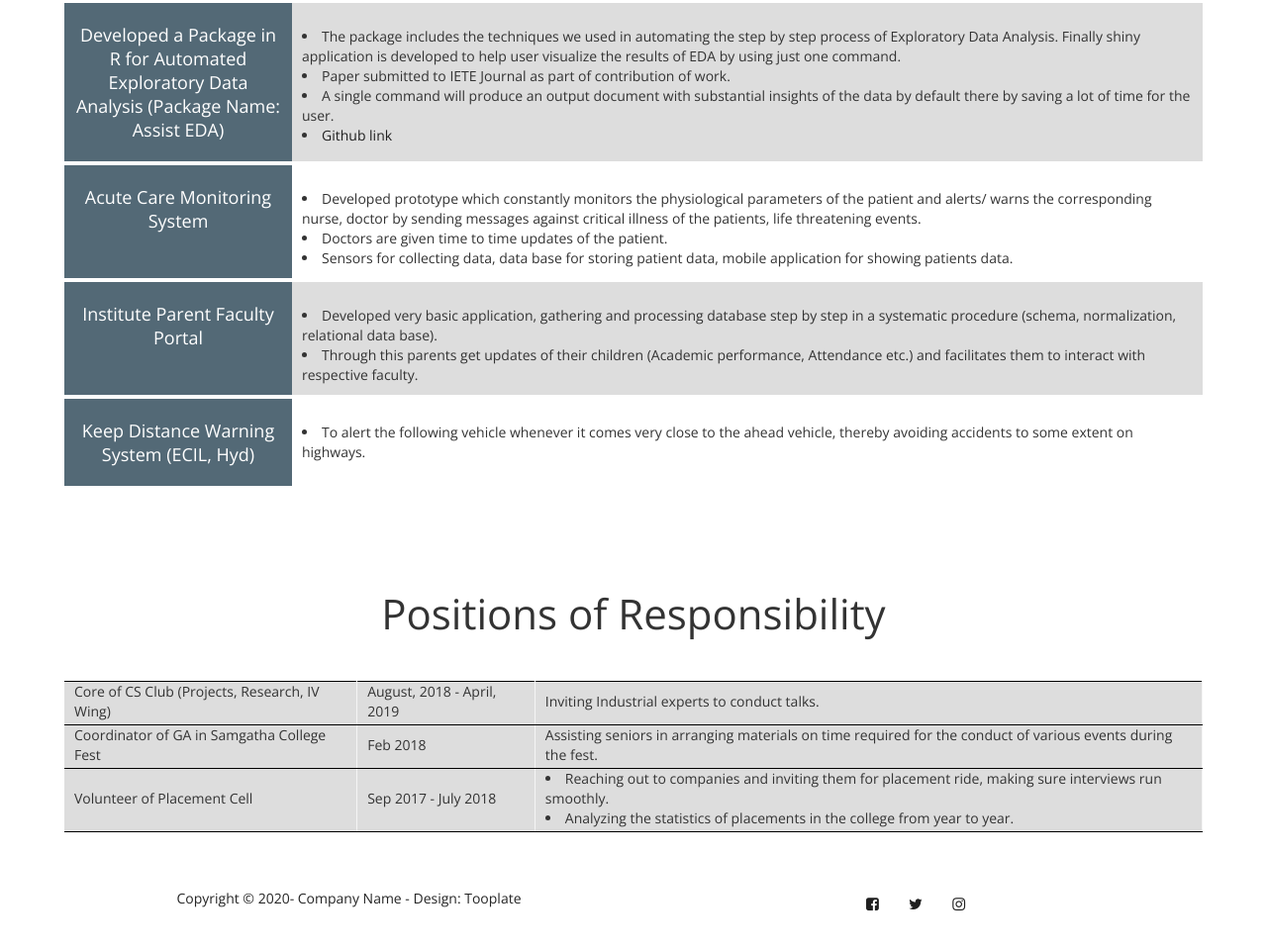
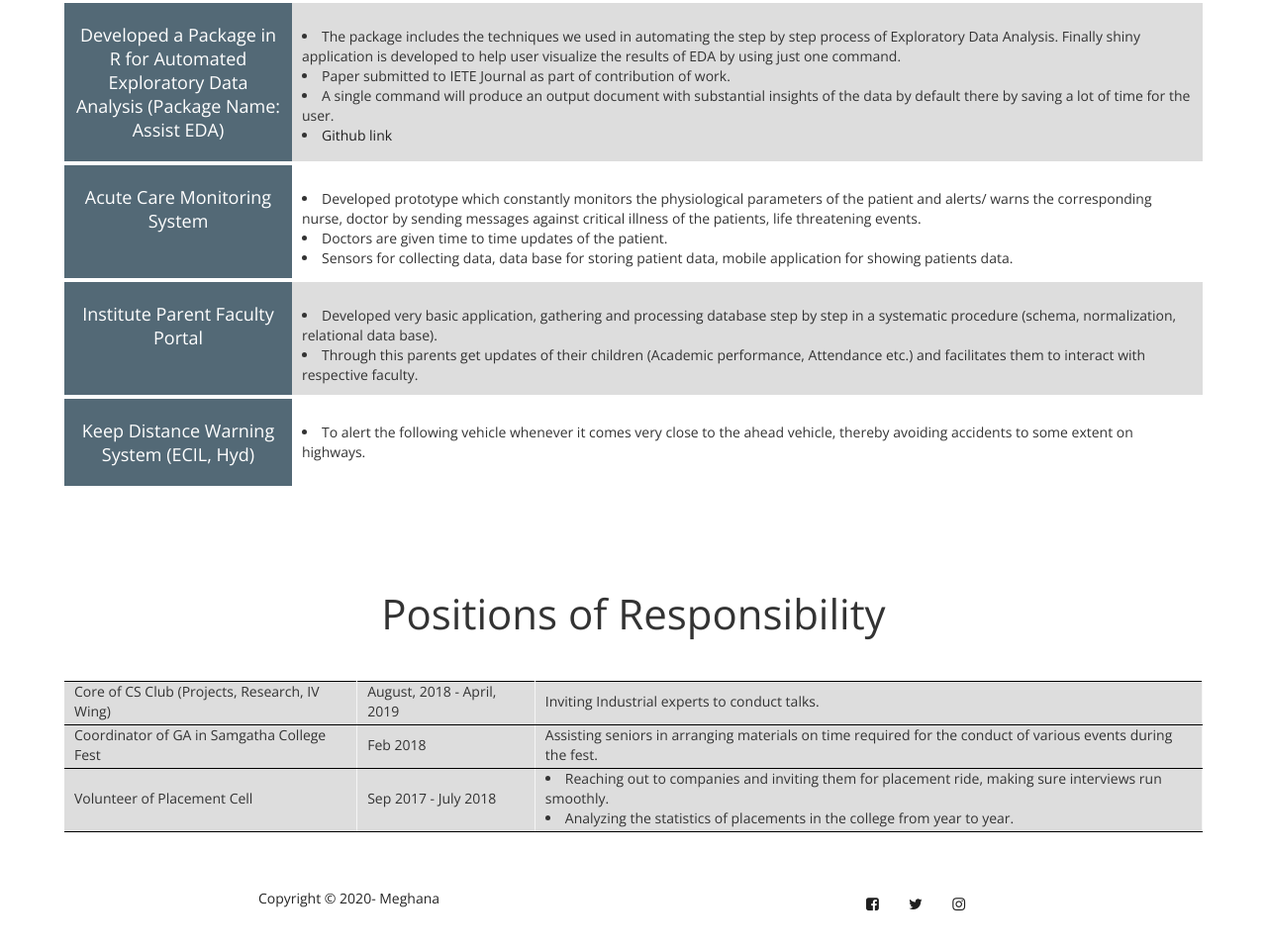
Before and after one commit to tmegh82/meghanatelluri.github.io, a plain HTML site: page index.html in a window 1280 px wide. Shown: the part 2641-3601 px from the top of the page at 99% size. Drawn offline with nearby package versions, Linux system fonts and the light colour scheme.

Commit message:
Update index.html

```diff
--- a/index.html
+++ b/index.html
@@ -468,7 +468,7 @@
 
                     <div class="copyright-text col-md-12 col-sm-12">
                          <div class="col-md-6 col-sm-6">
-                              <p>Copyright &copy; 2020- Company Name - Design: Tooplate</p>
+                              <p>Copyright &copy; 2020- Meghana</p>
                          </div>
 
                          <div class="col-md-6 col-sm-6">
```
